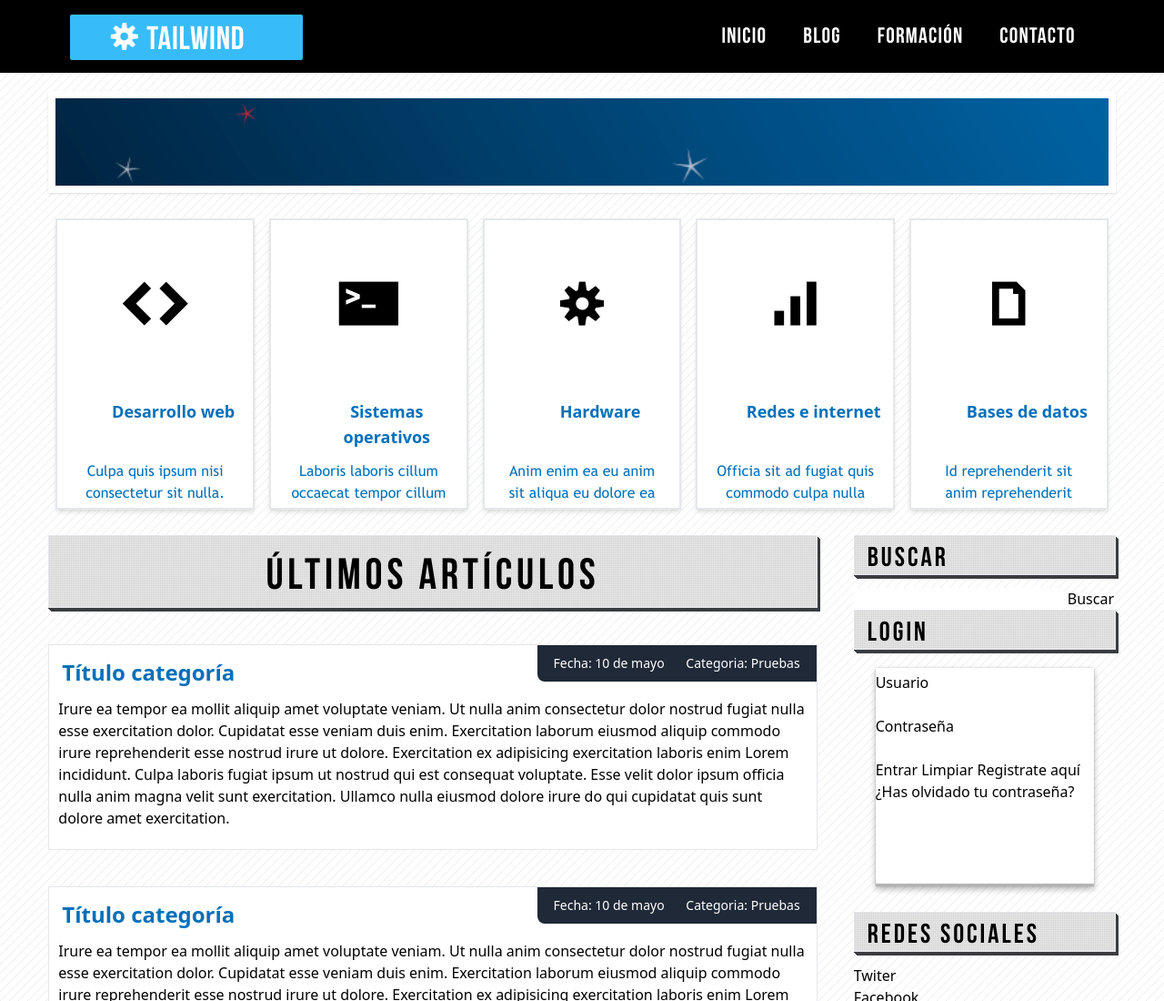
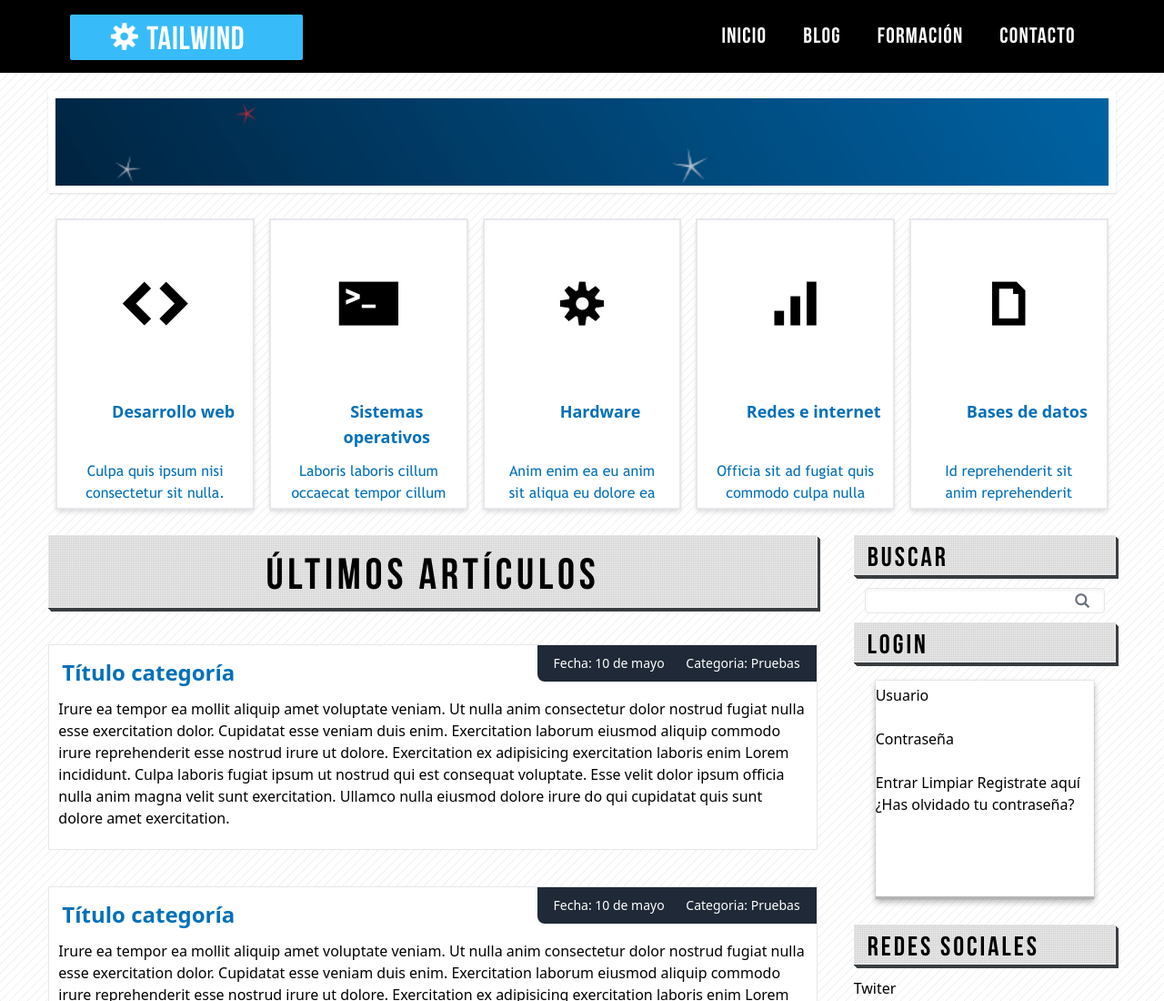
Before and after one commit to mundoenrique/tailwind-victor-robles, a website: page 01-web-tailwind/index.html in a window 1280 px wide. Shown: the top 1100 px of the page at 91% size. Drawn offline with Linux system fonts and the light colour scheme.

Commit message:
Buscador

```diff
--- a/01-web-tailwind/index.html
+++ b/01-web-tailwind/index.html
@@ -92,10 +92,17 @@
       <!-- Inicio barra lateral -->
       <aside id="lateral" class="order-2 flex-none w-72 min-h-full">
         <h3 class="aside-header">Buscar</h3>
-        <div id="search">
+        <div id="search" class="w-11/12 h-7 m-2.5 mx-auto bg-white border border-gray-200 rounded shadow-inner">
           <form action="">
-            <input type="text" value="" />
-            <input type="button" value="Buscar" />
+            <input
+              type="text"
+              class="w-10/12 h-6 border-none pl-1.5 rounded-md bg-transparent text-gray-500 transition duration-300 outline-none focus:outline-none"
+            />
+            <input
+              type="button"
+              value="L"
+              class="symbol h-6 cursor-pointer text-base bg-transparent border-none text-gray-500 pl-2"
+            />
           </form>
         </div>
         <h3 class="aside-header">Login</h3>
```
Also changed, not shown: 01-web-tailwind/css/styles.css.
